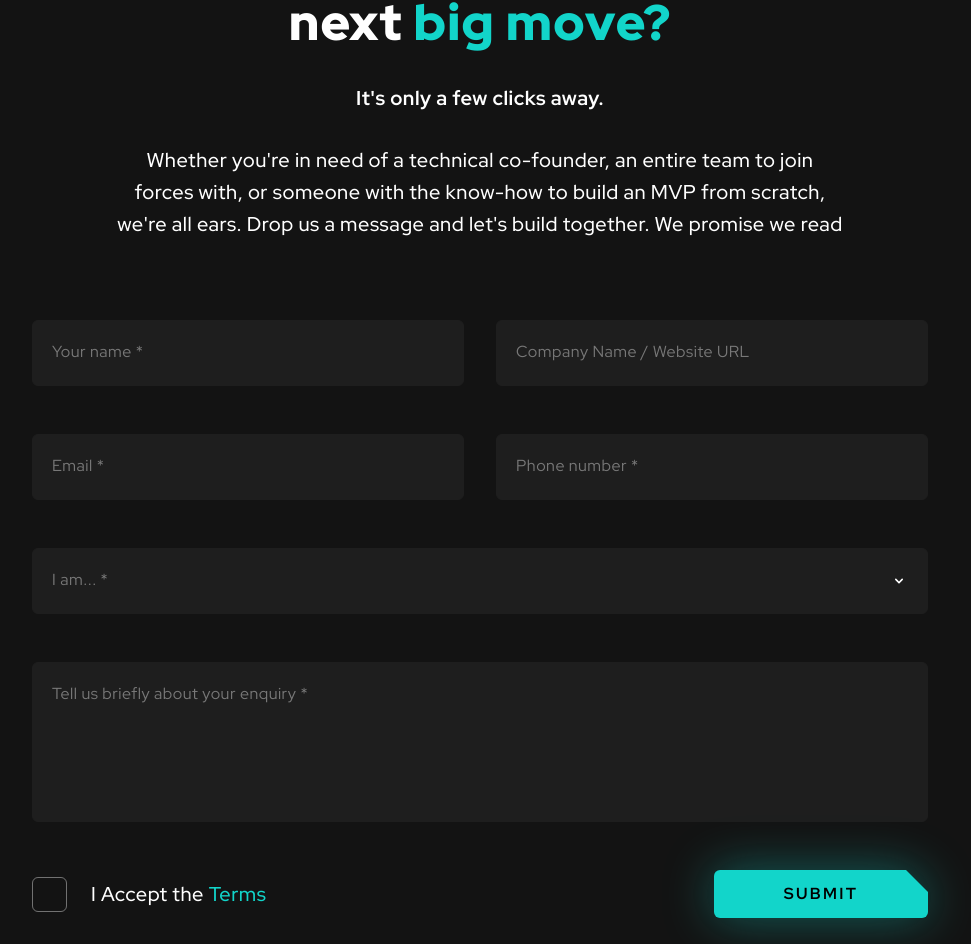
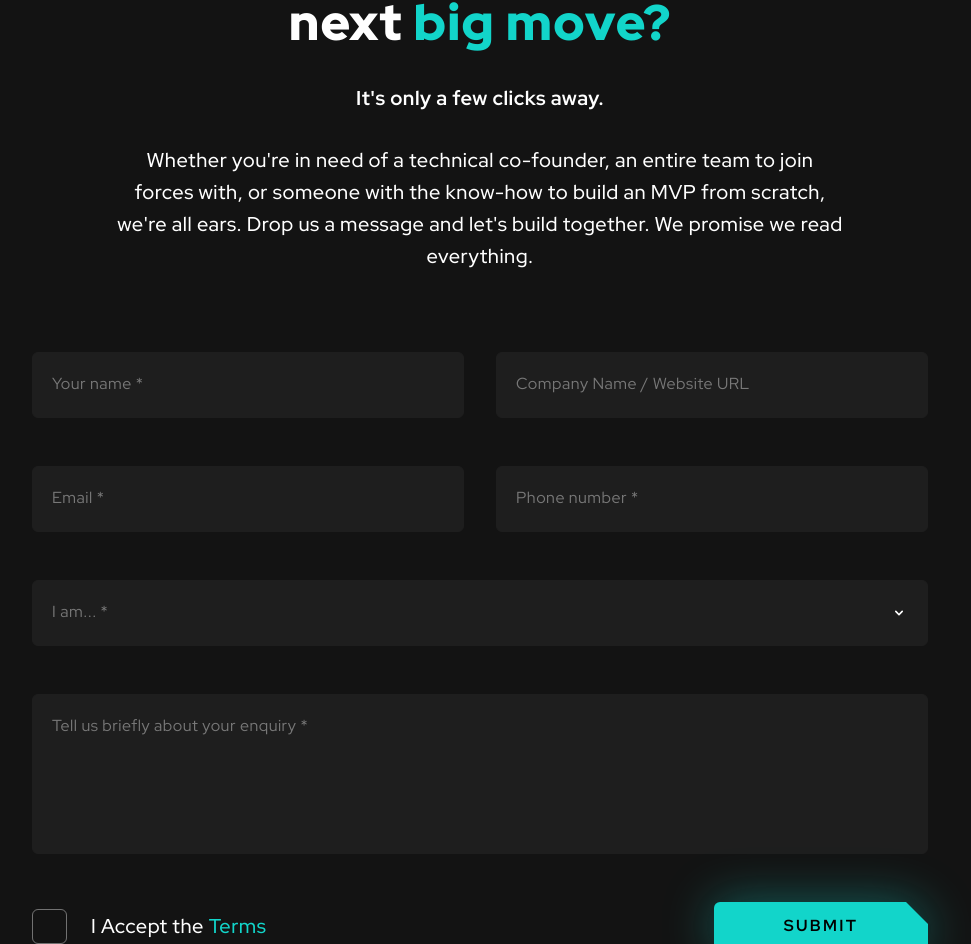
Before and after one commit to goodmorning-dev/goodmorning-site, a Next.js app: page /contact in a window 1280 px wide. Shown: the part 1490-2434 px from the top of the page, without its empty margins (160-1131 px from the left). Built offline with nearby package versions, Linux system fonts and the light colour scheme.

Commit message:
Added a forgotten word

```diff
--- a/src/app/contact/page.tsx
+++ b/src/app/contact/page.tsx
@@ -119,7 +119,7 @@ export default function ContactPage() {
             Whether you&apos;re in need of a technical co-founder, an entire
             team to join forces with, or someone with the know-how to build an
             MVP from scratch, we&apos;re all ears. Drop us a message and
-            let&apos;s build together. We promise we read
+            let&apos;s build together. We promise we read everything.
           </p>
         </div>
 
```
